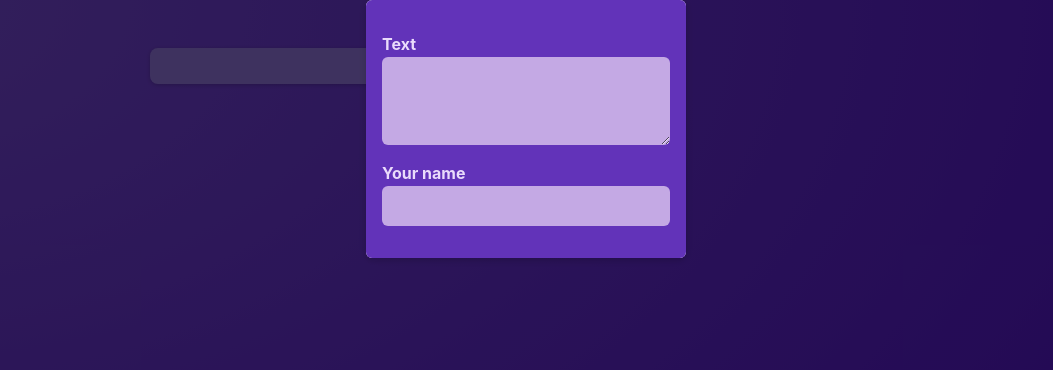
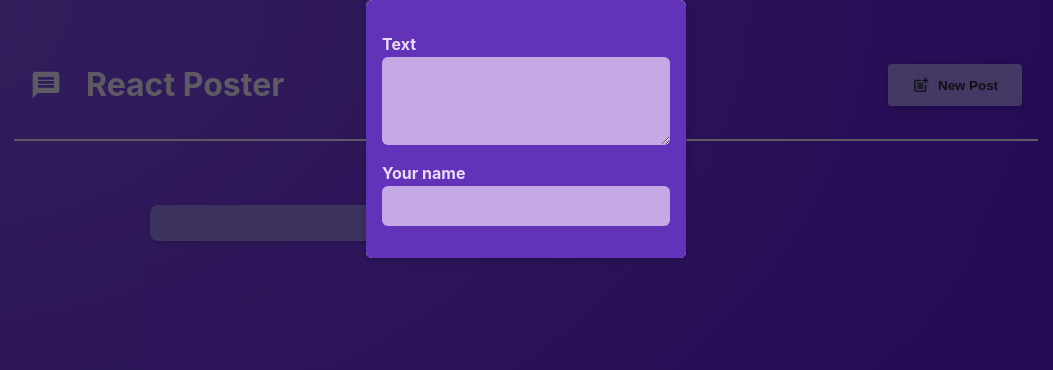
Before and after one commit to dasha12345-s/simpleProject, a React (Vite) app: page / in a window 1280 px wide. Shown: the top 370 px of the page, without its empty margins (114-1167 px from the left). Built offline with nearby package versions, Linux system fonts and the light colour scheme.

Commit message:
Adding a Shared Header & More State Management

```diff
--- a/package.json
+++ b/package.json
@@ -11,7 +11,8 @@
   },
   "dependencies": {
     "react": "^18.2.0",
-    "react-dom": "^18.2.0"
+    "react-dom": "^18.2.0",
+    "react-icons": "^5.2.1"
   },
   "devDependencies": {
     "@types/react": "^18.2.66",
--- a/src/App.jsx
+++ b/src/App.jsx
@@ -1,10 +1,27 @@
+import { useState } from "react";
+
 import PostList from "./components/PostList.jsx";
+import MainHeader from "./components/MainHeader.jsx";
 
 function App() {
+
+  const [modalIsVisible, setModalIsVisible] = useState(true);
+
+  function hideModalHandler(){
+    setModalIsVisible(false)
+  }
+
+  function showModalHandler(){
+    setModalIsVisible(true)
+  }
+
   return (
-    <main>
-      <PostList/>
+    <>
+    <MainHeader onCreatePost={showModalHandler}/>
+      <main>
+      <PostList isVisible={modalIsVisible} onStopShowing={hideModalHandler}/>
     </main>
+    </>
   );
 }
 
--- /dev/null
+++ b/src/components/MainHeader.jsx
@@ -0,0 +1,22 @@
+import { MdPostAdd, MdMessage } from 'react-icons/md';
+
+import classes from './MainHeader.module.css';
+
+function MainHeader({ onCreatePost }) {
+  return (
+    <header className={classes.header}>
+      <h1 className={classes.logo}>
+        <MdMessage />
+        React Poster
+      </h1>
+      <p>
+        <button className={classes.button} onClick={onCreatePost}>
+          <MdPostAdd size={18} />
+          New Post
+        </button>
+      </p>
+    </header>
+  );
+}
+
+export default MainHeader;
--- /dev/null
+++ b/src/components/MainHeader.module.css
@@ -0,0 +1,36 @@
+.header {
+  /* padding: 2rem 10%; */
+  margin: 2rem 10%;
+  padding: 1rem;
+  text-align: center;
+  display: flex;
+  justify-content: space-between;
+  align-items: center;
+  border-bottom: 2px solid #ece1fa;
+}
+
+.logo {
+  font-size: 2rem;
+  display: flex;
+  gap: 1.5rem;
+  align-items: center;
+  color: #ece1fa;
+}
+
+.button {
+  display: inline-flex;
+  align-items: center;
+  gap: 0.5rem;
+  padding: 0.75rem 1.5rem;
+  background-color: #a990fb;
+  color: #2a2630;
+  border: none;
+  border-radius: 4px;
+  box-shadow: 0 2px 8px rgba(0, 0, 0, 0.2);
+  cursor: pointer;
+  font-weight: bold;
+}
+
+.button:hover {
+  background-color: #8c6cf7;
+}
--- a/src/components/PostList.jsx
+++ b/src/components/PostList.jsx
@@ -4,14 +4,9 @@
 import { useState } from 'react';
 import Modal from './Modal.jsx';
 
-export default function PostList(props){
-  const [modalIsVisible, setModalIsVisible] = useState(true);
+export default function PostList({isVisible, onStopShowing}){
   const [enteredText, setEnteredText] = useState('');
   const [author, setAuthor] = useState('');
-
-  function hideModalHandler(){
-    setModalIsVisible(false)
-  }
 
   function changeHandler(event){
     setEnteredText(event.target.value);
@@ -23,7 +18,7 @@
 
   return(
     <>
-    {modalIsVisible && <Modal onHide={hideModalHandler}>
+    {isVisible && <Modal onHide={onStopShowing}>
     <NewPost
       onTextChange={changeHandler}
       onAuthorChange={changeAuthorHandler}/>
```
Also changed, not shown: 1 other file (tests, documents, lock files or other folders).
